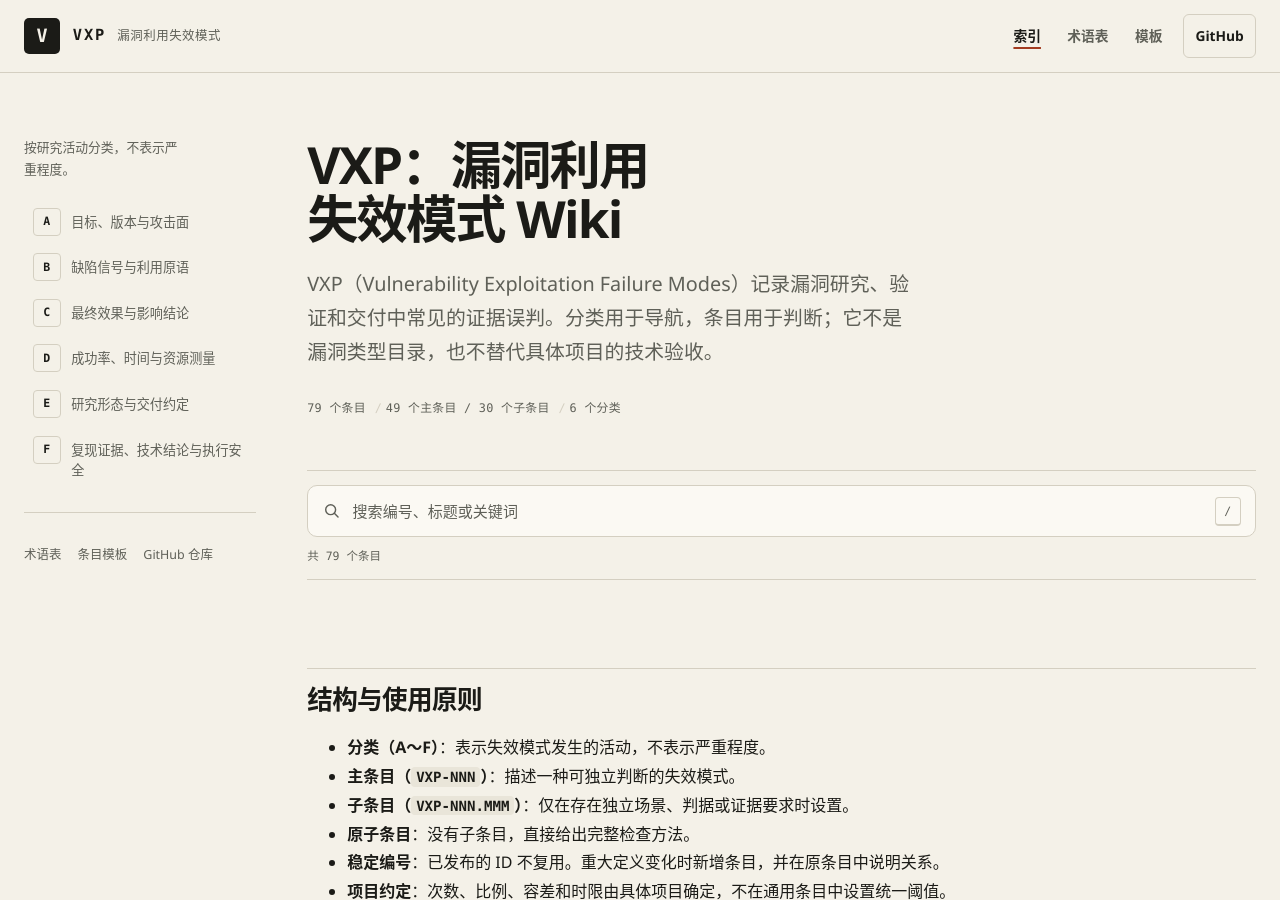
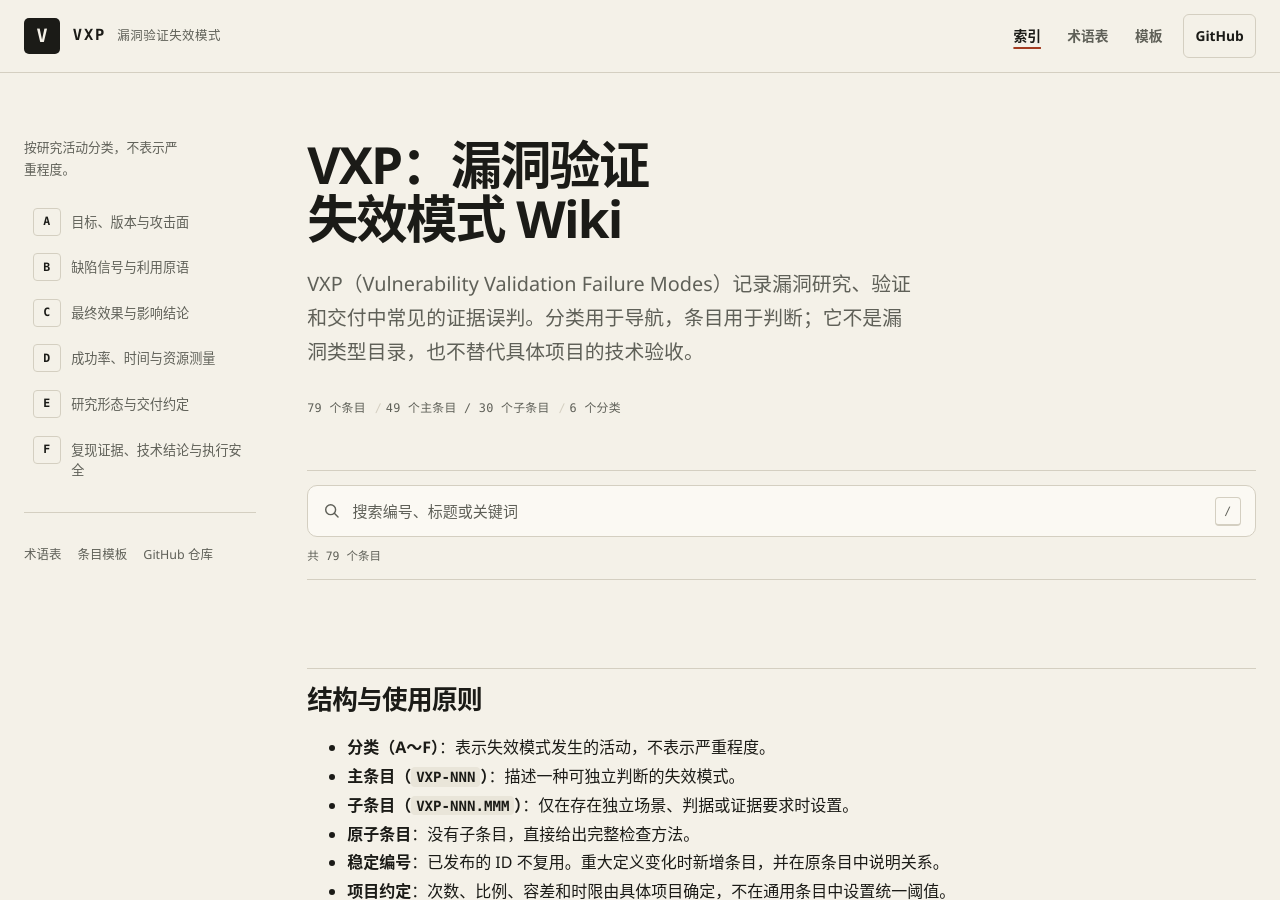
Before and after one commit to atoz-project/vxp, a Jekyll site: the page built from README.md, in a window 1280 px wide and 900 px high. Built offline with Jekyll 4.4.1, drawn with Linux system fonts in a browser that asks for light colours; some of the changed text lies outside the part shown.

Commit message:
docs: rename the wiki to Vulnerability Validation Failure Modes
- 中文名改为“漏洞验证失效模式”
- 保留 VXP 品牌、VXP-NNN 编号与站点路径

```diff
--- a/README.md
+++ b/README.md
@@ -1,13 +1,13 @@
 ---
 layout: default
-title: 漏洞利用失效模式 Wiki
-description: VXP（Vulnerability Exploitation Failure Modes）记录漏洞研究、验证和交付中常见的证据误判。
+title: 漏洞验证失效模式 Wiki
+description: VXP（Vulnerability Validation Failure Modes）记录漏洞研究、验证和交付中常见的证据误判。
 permalink: /
 ---
 
-# VXP：漏洞利用失效模式 Wiki
+# VXP：漏洞验证失效模式 Wiki
 
-VXP（Vulnerability Exploitation Failure Modes）记录漏洞研究、验证和交付中常见的证据误判。分类用于导航，条目用于判断；它不是漏洞类型目录，也不替代具体项目的技术验收。
+VXP（Vulnerability Validation Failure Modes）记录漏洞研究、验证和交付中常见的证据误判。分类用于导航，条目用于判断；它不是漏洞类型目录，也不替代具体项目的技术验收。
 
 <p class="catalog-summary"><span>79 个条目</span><span>49 个主条目 / 30 个子条目</span><span>6 个分类</span></p>
 
--- a/_config.yml
+++ b/_config.yml
@@ -1,5 +1,5 @@
 title: VXP
-description: Vulnerability Exploitation Failure Modes — 漏洞利用失效模式 Wiki
+description: Vulnerability Validation Failure Modes — 漏洞验证失效模式 Wiki
 lang: zh-CN
 url: "https://atoz-project.github.io"
 baseurl: "/vxp"
--- a/_layouts/default.html
+++ b/_layouts/default.html
@@ -19,7 +19,7 @@
         <span class="brand-mark" aria-hidden="true">V</span>
         <span class="brand-text">
           <strong>VXP</strong>
-          <span>漏洞利用失效模式</span>
+          <span>漏洞验证失效模式</span>
         </span>
       </a>
 
@@ -75,7 +75,7 @@
 
   <footer class="site-footer">
     <div class="footer-inner">
-      <p><strong>VXP</strong><span>Vulnerability Exploitation Failure Modes</span></p>
+      <p><strong>VXP</strong><span>Vulnerability Validation Failure Modes</span></p>
       <p>
         <a href="https://github.com/{{ site.repository }}" target="_blank" rel="noopener noreferrer">GitHub</a>
         <span aria-hidden="true">/</span>
```
Also changed, not shown: GLOSSARY.md (+1 -1 lines).
